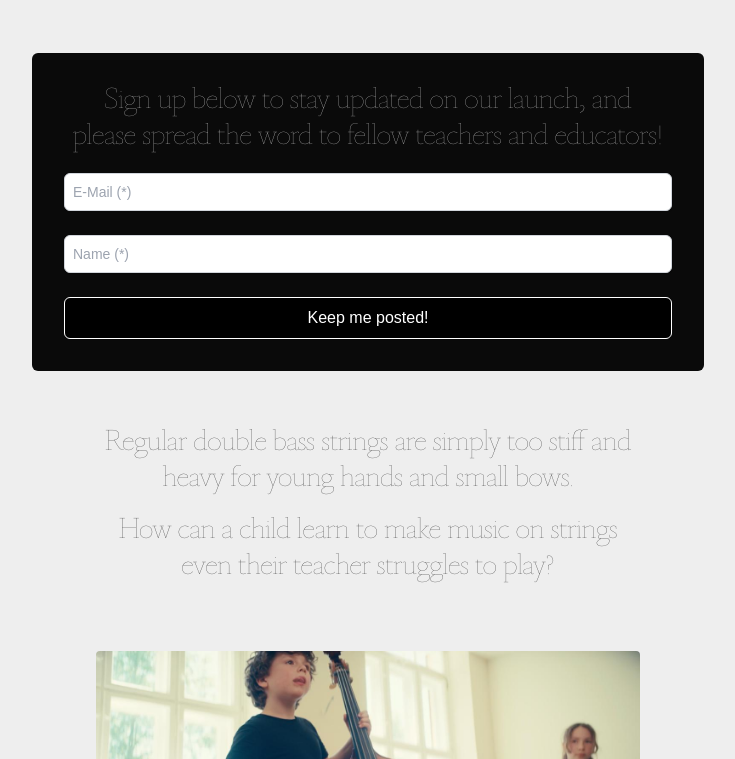
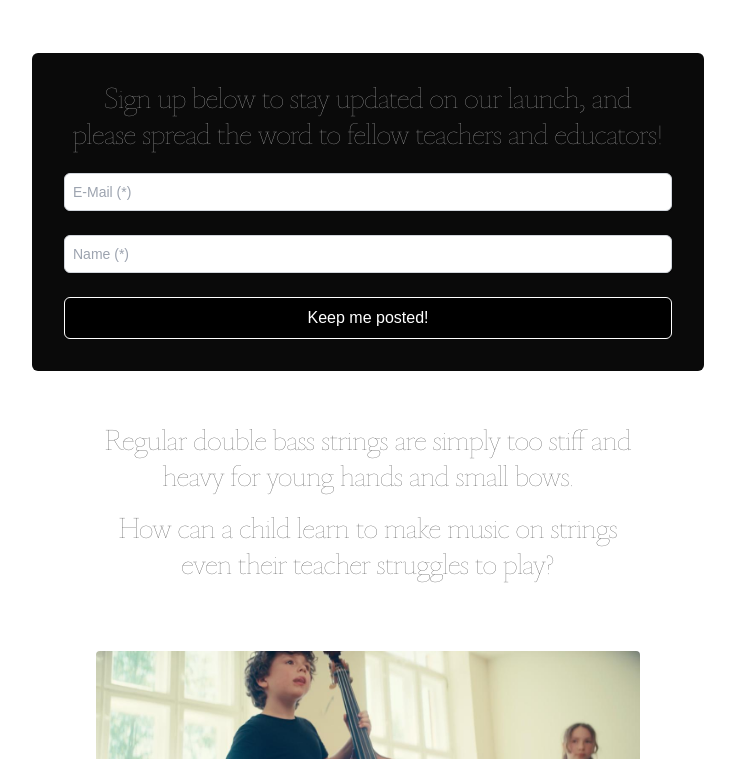
Before and after one commit to janolefabian/temperasprouts, a website built with Vite: page index.html in a window 1280 px wide. Shown: the part 525-1284 px from the top of the page, without its empty margins (272-1007 px from the left). Built offline with nearby package versions, Linux system fonts and the light colour scheme; a script that the page names is missing.

Commit message:
bg color

```diff
--- a/index.html
+++ b/index.html
@@ -10,7 +10,7 @@
   <link rel="stylesheet" href="/src/style.css" />
   <script src="https://kit.fontawesome.com/a076d05399.js" crossorigin="anonymous"></script>
 </head>
-<body class="bg-[#eeeeee] text-[#000000] font-sans text-center">
+<body class="bg-[#ffffff] text-[#000000] font-sans text-center">
  <header class="flex flex-col items-center px-4 py-6 max-w-3xl mx-auto">
     <div class="text font-bold mb-6">
       <button class="btn-lang-en active px-2">EN</button>
```
